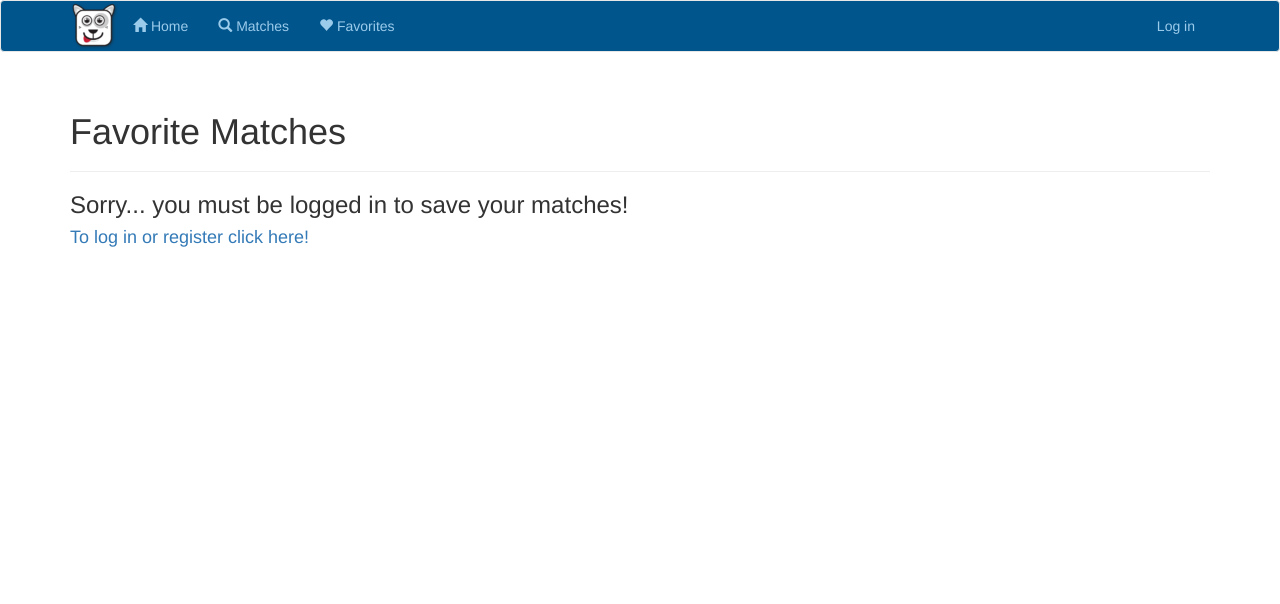
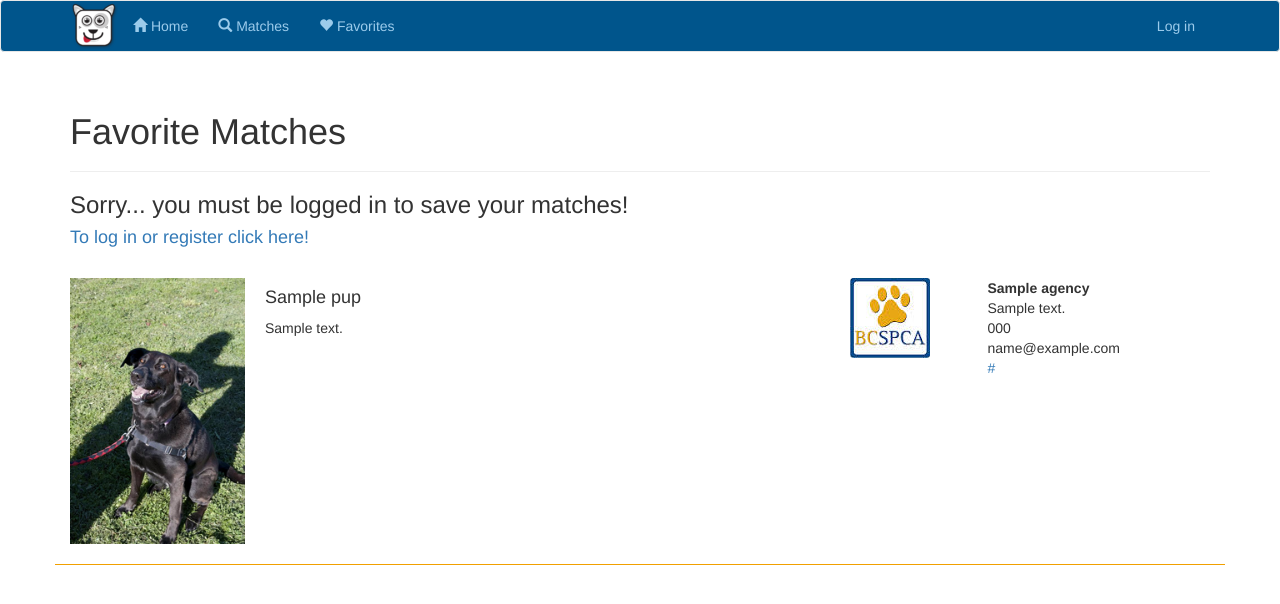
Before and after one commit to kchinaleong/hackathon, a Flask app: template flaskapp/templates/favorites.html in a window 1280 px wide. Shown: the top 604 px of the page. Run offline with Flask 2, Linux system fonts and the light colour scheme; the template is opened without the code that fills it: most values are stand-ins (such as "Sample title", 1, 10 or a date in 2020); some libraries are stand-ins or nearby versions.

Commit message:
Implemented db save to favorites and updated workflow

```diff
--- a/flaskapp/models.py
+++ b/flaskapp/models.py
@@ -126,6 +126,7 @@ class Adoptable(db.Model):
     name = db.Column(db.String(64))
     desc = db.Column(db.Text())
     agency_id = db.Column(db.Integer, db.ForeignKey('agency.id'))
+    match = db.relationship('Matches', backref='adoptable')
 
     def __repr__(self):
         return '<Adoptable %r>' % self.name
@@ -135,3 +136,6 @@ class Matches(db.Model):
     id = db.Column(db.Integer, primary_key=True)
     user_id = db.Column(db.Integer, db.ForeignKey('users.id'))
     adopt_id = db.Column(db.Integer, db.ForeignKey('adopt.id'))
+
+    def __repr__(self):
+        return 'user: %r adopt: %r' % (self.user_id,self.adopt_id)
--- a/flaskapp/templates/favorites.html
+++ b/flaskapp/templates/favorites.html
@@ -15,4 +15,32 @@ Here is a list of your favorite matches!
 {% endif %}
 </h3>
 
+{% for agency, pup in results %}
+<div class="row" style="padding-bottom:20px; padding-top:20px; border-bottom:20px; border-bottom: 1px solid #F1A000;">
+    <div class="col-md-2"><img style="max-width:175px; max-height=200px;" src="{{url_for('static', filename='images/pups/pic_%s.jpeg' % pup.id)}}"></div>
+    <div class="col-md-6">
+        <div class="row">
+            <div class="col-md-12 text-left"><h4>{{ pup.name}}</h4></div>
+        </div>
+        <div class="row">
+            <div class="col-md-12 text-left">{{ pup.desc }} </div>
+        </div>
+    </div>
+    <div class="col-md-1"><img src="{{url_for('static', filename='images/agency/icon_%s.jpeg' % agency.id)}}"></div>
+    <div class="col-md-2 text-left">
+        <ul style="list-style-type:none">
+            <li><strong>{{ agency.name }}</strong></li>
+            <li>{{ agency.address }} </li>
+            {% if not agency.phone==None %}
+                <li>{{ agency.phone }} </li>
+            {% endif %}
+            {% if not agency.email==None %}
+                <li>{{ agency.email }} </li>
+            {% endif %}
+            <li><a href="http://{{ agency.website }}">{{ agency.website}}</a></li>
+        </ul>
+    </div>
+</div>
+</form>
+{% endfor %}
 {% endblock %}
--- a/flaskapp/views/find.py
+++ b/flaskapp/views/find.py
@@ -11,9 +11,9 @@ from ..models import User
 def find():
     """ Search page """
     referrer =  request.referrer.rsplit('/',1)[-1]
-    if referrer == ('login'):
-        return redirect(url_for('home'))
     profile_set = db.session.query(User.profile_id).filter(User.id==current_user.get_id()).scalar()
+    if referrer == ('login') and profile_set:
+       return redirect(url_for('home'))
     if profile_set is not None:
         return redirect(url_for('results'))
     form = CriteriaForm()
```
Also changed, not shown: flaskapp/templates/results.html (+9 -6 lines), flaskapp/views/favorites.py (+14 -9 lines), flaskapp/data.sqlite, flaskapp/static/images/buttons/heart-yellow.png.
